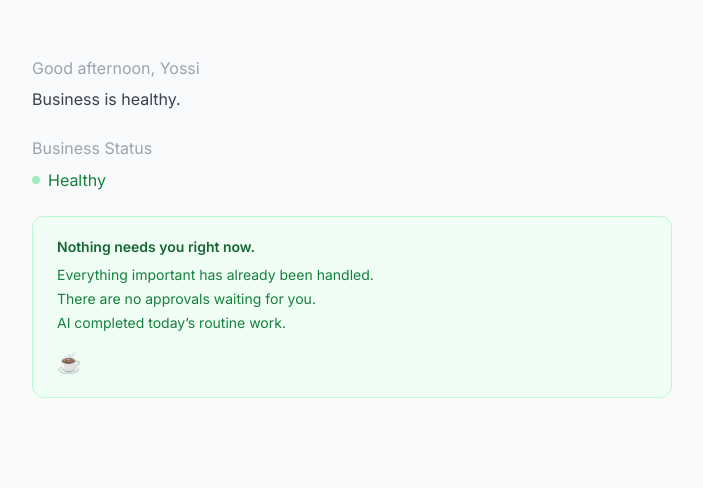
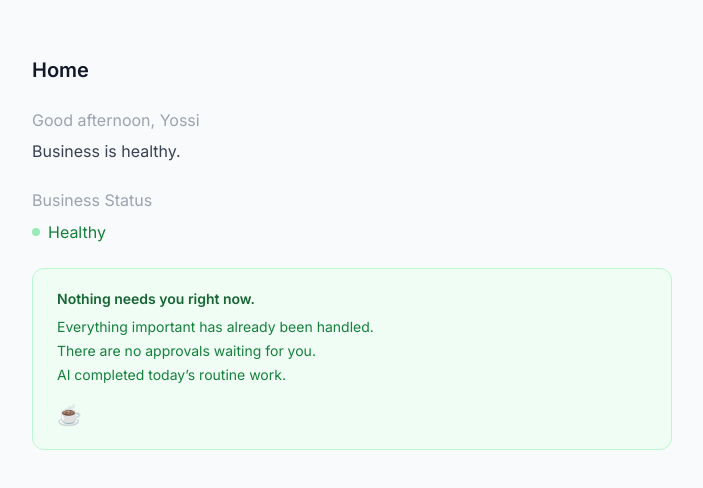
Before and after one commit to jjproperty10-alt/jj-property-system, a Next.js app: page /home in a window 1280 px wide. Shown: the top 488 px of the page, without its empty margins (288-991 px from the left). Built offline with nearby package versions, Linux system fonts and the light colour scheme; no server answers.

Commit message:
feat(nav1): move src/app/home/page.tsx to route group

```diff
--- /dev/null
+++ b/src/app/(app)/home/page.tsx
@@ -0,0 +1,106 @@
+import type { Metadata } from 'next'
+import { DailyGreeting, HealthSignal, AllClearCard, PageShell, WorkspaceHeader } from '@/components/ds'
+import { getHomeScreenState } from '@/lib/home/homeService'
+import { getAuthorizedExecutiveBrief } from '@/lib/executive/executiveBriefService'
+import { ExecutiveBrief } from '@/components/executive'
+
+export const dynamic = 'force-dynamic'
+
+export const metadata: Metadata = {
+  title: 'JJ — Home',
+}
+
+/**
+ * Home page — the owner's 60-second morning briefing.
+ *
+ * Eliminates one anxiety per section, in order of urgency:
+ *   Position 1: Am I okay? (DailyGreeting)
+ *   Position 2: Is something broken? (HealthSignal)
+ *   Position 3: What needs me? (AllClearCard | NeedsAttentionSection [E3-A2])
+ *   Position 4: Executive Brief — Chief of Staff MVP (M0)
+ *   Position 5: What should I do first? (Quick Action [E3-A4])
+ *   Position 6: What happened in detail? (Recent Activity [E3-A4])
+ *
+ * 5-Second Test: Clear, Calm, In Control, Informed, Assisted.
+ *
+ * E3 Experience Layer — E3-A1 (Positions 1, 2, 3 when count=0)
+ *
+ * AUTHORIZATION:
+ * Executive Brief is DAL-protected via getAuthorizedExecutiveBrief().
+ * - Authenticated superadmin → full brief rendered
+ * - Authenticated non-superadmin → brief section omitted (no data leak)
+ * - Unauthenticated → handled by middleware redirect before this runs
+ *
+ * NAV-1 Composition (Tree B — Single-Section Page):
+ *   OperatingFrame → PageShell → <main> → WorkspaceHeader → content
+ *
+ * <main> landmark is rendered here (not in OperatingFrame) to avoid
+ * nested <main> with WorkspaceShell on other routes.
+ *
+ * @see ADR-003_DECISION_ACCESS_LAYER.md — DAL v0.1
+ * @see NAV-1_PHASE4_COMPOSITION_RULES.md — Tree B
+ */
+export default async function HomePage() {
+  const [state, briefResult] = await Promise.all([
+    getHomeScreenState(),
+    getAuthorizedExecutiveBrief(),
+  ])
+
+  return (
+    <PageShell>
+      <main className="mx-auto max-w-2xl space-y-6 px-4 py-6">
+        <WorkspaceHeader title="Home" />
+
+        {/* Position 1 — Am I okay? */}
+        <DailyGreeting
+          ownerName={state.ownerName}
+          message={state.greeting}
+          timeOfDay={state.timeOfDay}
+        />
+
+        {/* Position 2 — Business Status */}
+        <div>
+          <p className="jj-label mb-2 text-gray-400">Business Status</p>
+          <HealthSignal status={state.health} />
+        </div>
+
+        {/* Position 3 — What needs me? (Emotional Resolution) */}
+        {state.needsAttentionCount === 0 ? (
+          /* You're done — the best possible state */
+          <AllClearCard
+            headline="Nothing needs you right now."
+            lines={state.allClearLines}
+            emoji={state.allClearEmoji}
+          />
+        ) : (
+          /*
+           * Items need the owner's decision.
+           * E3-A2: Replace this placeholder with <NeedsAttentionSection />.
+           */
+          <div
+            className="rounded-lg border border-amber-200 bg-amber-50 px-5 py-4 text-sm text-amber-800"
+            data-e3-slot="needs-attention-placeholder"
+          >
+            {state.needsAttentionCount} item
+            {state.needsAttentionCount !== 1 ? 's need' : ' needs'} your decision —{' '}
+            <span className="text-xs text-amber-600 italic">NeedsAttentionSection (E3-A2)</span>
+          </div>
+        )}
+
+        {/* Position 4 — Executive Brief (Chief of Staff MVP)
+         * DAL-protected: only rendered when getAuthorizedExecutiveBrief() returns ok.
+         * If the authenticated user lacks VIEW permission, this section is omitted.
+         * No partial data, no error message — the section simply doesn't exist
+         * for unauthorized users (fail-closed, no information leakage).
+         */}
+        {briefResult.ok && <ExecutiveBrief dto={briefResult.dto} />}
+
+        {/*
+         * Position 5 — Quick Action: E3-A4
+         * Position 6 — Recent Activity: E3-A4
+         */}
+
+      </main>
+    </PageShell>
+  )
+}
```
